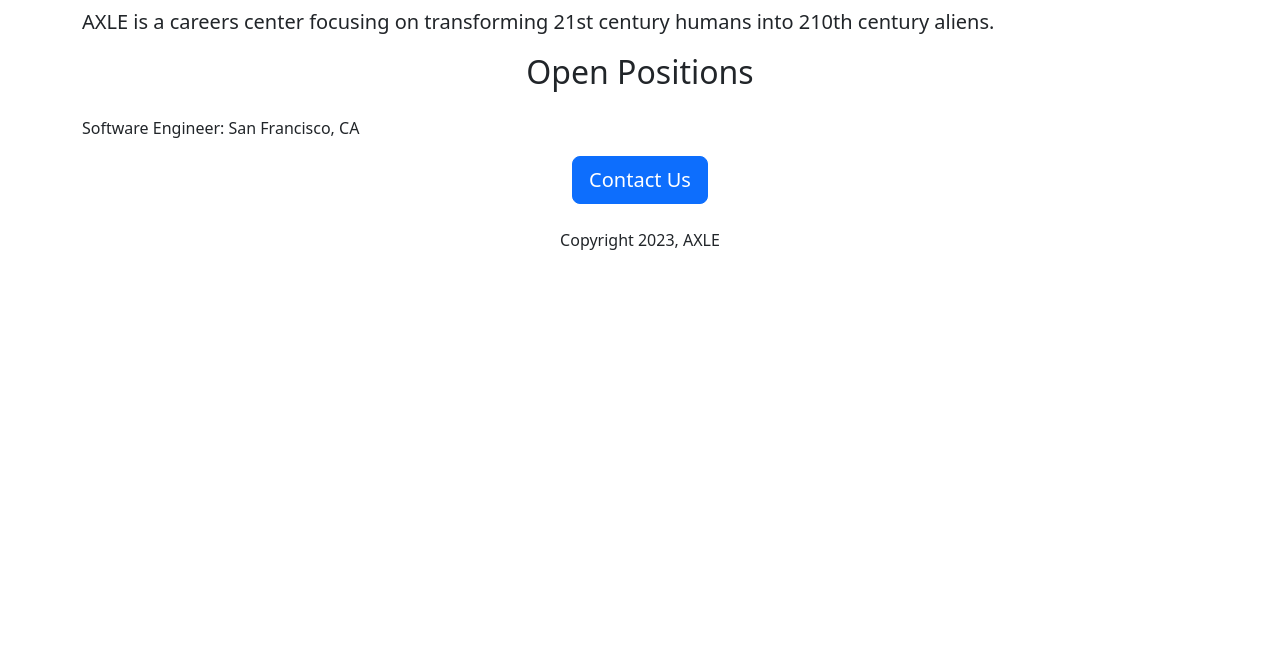
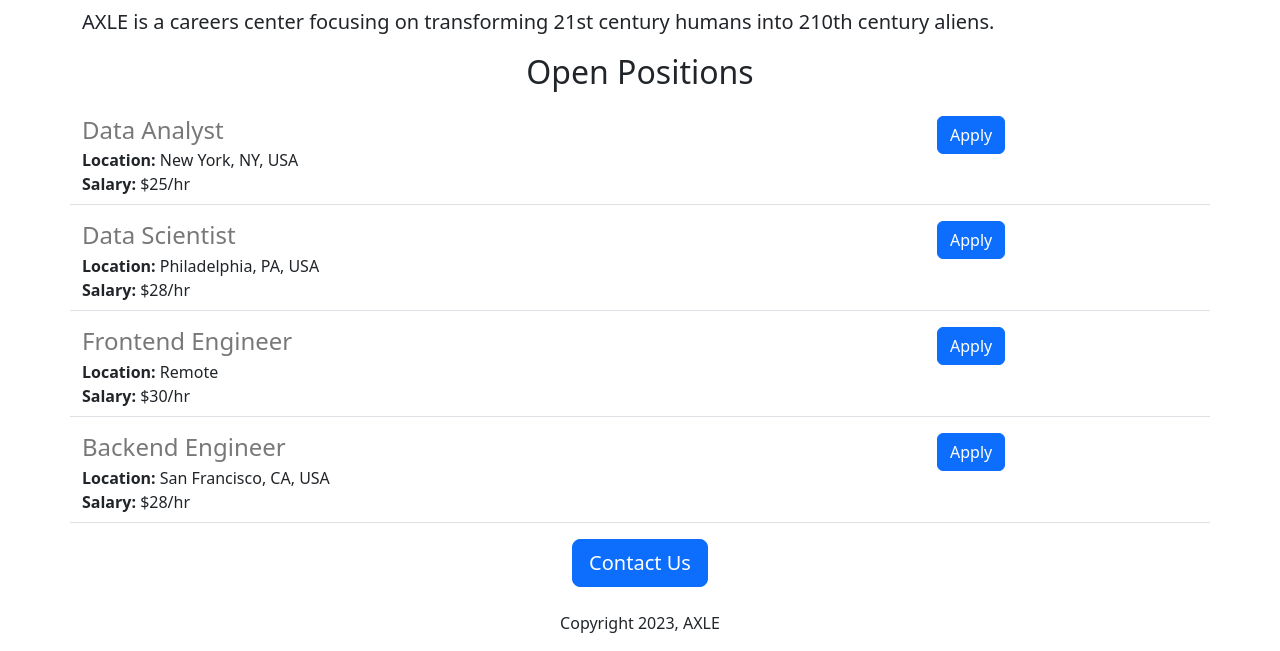
Before and after one commit to elliemccluey/careers-website, a Flask app: page / in a window 1280 px wide. Shown: the part 864-1515 px from the top of the page. Before the commit the page ends 1114 px from the top, so only its background shows below. Run offline with Flask 2, Linux system fonts and the light colour scheme.

Commit message:
Render dynamic data using Jinja template tags

```diff
--- a/app.py
+++ b/app.py
@@ -2,9 +2,38 @@ from flask import Flask, render_template
 
 app = Flask(__name__)
 
+JOBS = [
+  {
+  'id': 1,
+  'title': 'Data Analyst',
+  'location': 'New York, NY, USA',
+  'salary': '$25/hr'
+  },
+  {
+  'id': 2,
+  'title': 'Data Scientist',
+  'location': 'Philadelphia, PA, USA',
+  'salary': '$28/hr'
+  },
+  {
+  'id': 3,
+  'title': 'Frontend Engineer',
+  'location': 'Remote',
+  'salary': '$30/hr'
+  },
+  {
+  'id': 1,
+  'title': 'Backend Engineer',
+  'location': 'San Francisco, CA, USA',
+  'salary': '$28/hr'
+  }
+]
+
 @app.route("/")
 def hello_world():
-  return render_template('home.html')
+  return render_template('home.html',
+                        jobs=JOBS,
+                        company_name='AXLE')
 
 if __name__ == "__main__":
   app.run(host='0.0.0.0', debug=True)
--- a/templates/home.html
+++ b/templates/home.html
@@ -8,14 +8,20 @@
   </head>
   <body>
     <div class="container">
-    <h1 class="text-center mt-2 mb-4">AXLE Careers</h1>
+    <h1 class="text-center mt-2 mb-4">
+      {{company_name}} Careers
+    </h1>
     <img class="img-fluid" id="banner" src="https://careers-website.elliemccluey.repl.co/static/banner.jpeg">
     <h2 class="text-center">About AXLE</h2>
     <p class="lead">
       AXLE is a careers center focusing on transforming 21st century humans into 210th century aliens.
     </p>
     <h2 class="text-center mt-2 mb-4">Open Positions</h2>
-      <p>Software Engineer: San Francisco, CA</p>
+      <div>
+        {% for job in jobs %}
+          {% include 'jobitem.html' %}
+        {% endfor %}
+      </div>
       <div style="text-align:center";>
     <button class="btn btn-primary btn-lg">Contact Us</button>
         <p class="mt-4">Copyright 2023, AXLE</p>
--- /dev/null
+++ b/templates/jobitem.html
@@ -0,0 +1,14 @@
+<div class="border-bottom row" style="margin-bottom:16px;padding-bottom:8px;">
+  <div class="col-9">
+  <h4 style="color:rgb(120, 120, 120); margin-bottom:4px;">
+    {{job['title']}}
+  </h4>
+  <div><b>Location: </b> {{job['location']}}</div>
+  {% if 'salary' in job %}
+  <div><b>Salary: </b> {{job['salary']}}</div>
+  {% endif %}
+  </div>
+  <div class="col-3">
+    <button type="button" class="btn btn-primary">Apply</button>
+  </div>
+</div>
```
